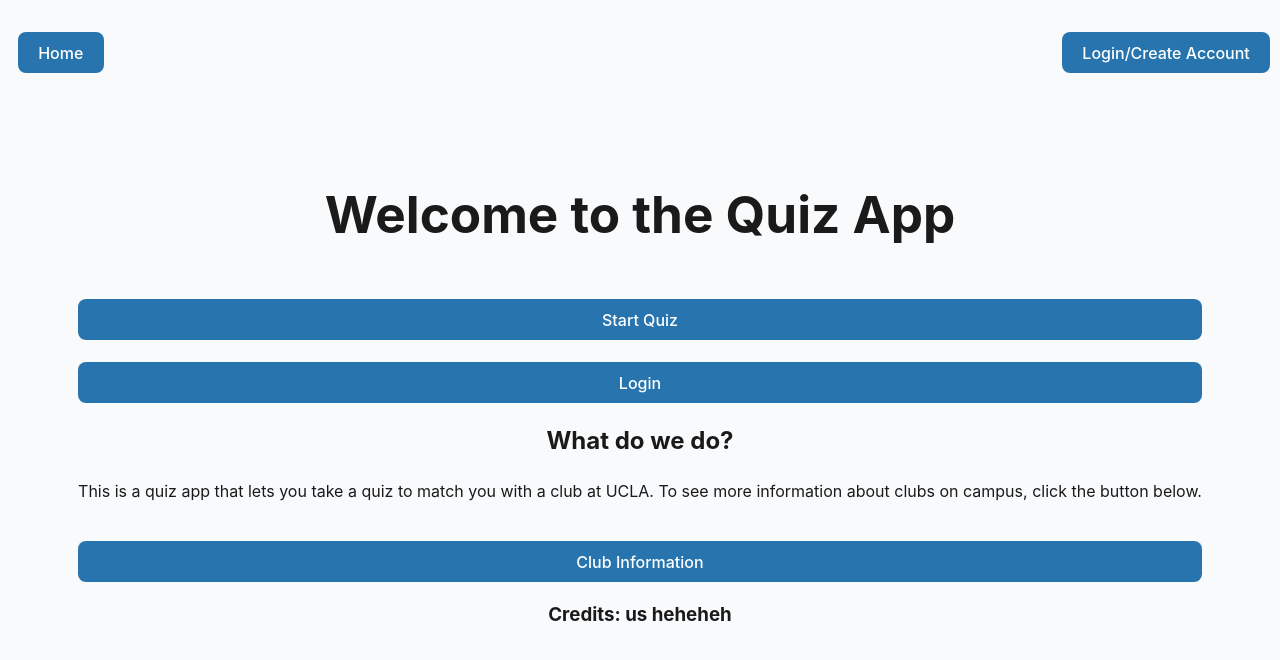
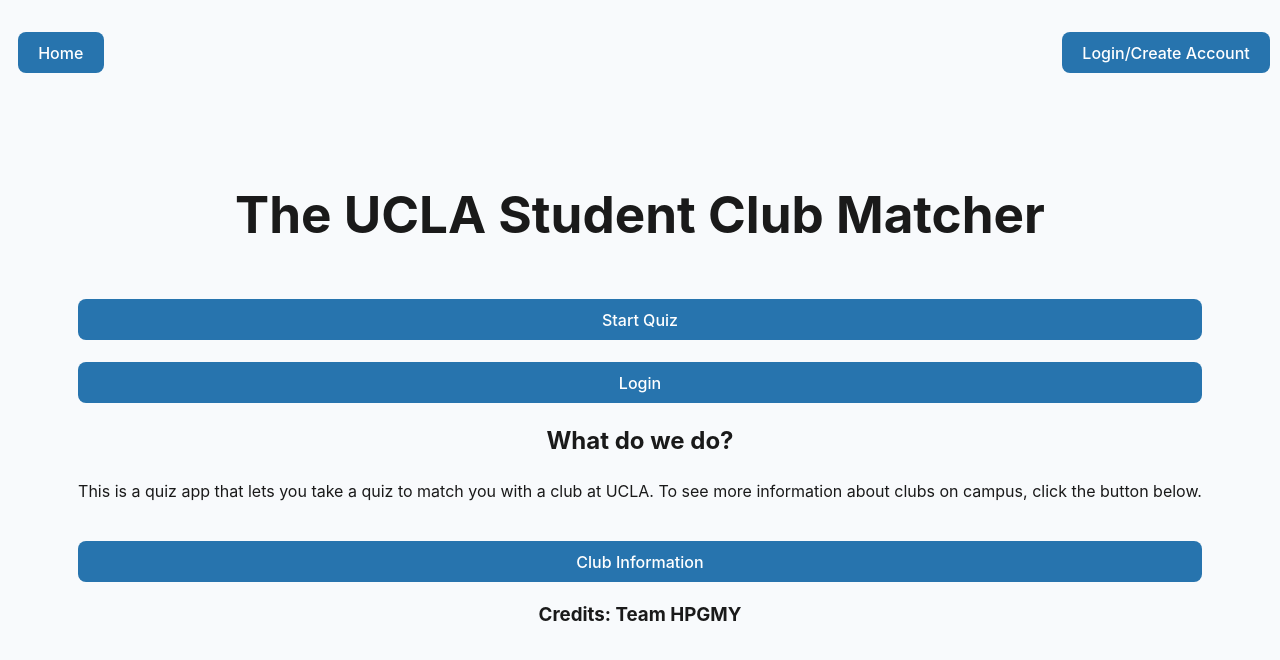
Before and after one commit to Zulu05/CS35L_Proj, a React (Vite) app: page / in a window 1280 px wide. Shown: the top 660 px of the page. Built offline with nearby package versions, Linux system fonts and the light colour scheme.

Commit message:
Update home page headers

```diff
--- a/src/components/Pages/homePage.tsx
+++ b/src/components/Pages/homePage.tsx
@@ -15,7 +15,7 @@ const navigate = useNavigate();
 
   return (
     <div className="Homepage">
-      <h1>Welcome to the Quiz App</h1>
+      <h1>The UCLA Student Club Matcher</h1>
 
       <button
         onClick={() => {
@@ -56,7 +56,7 @@ const navigate = useNavigate();
         below.
       </p>
       <button onClick={() => navigate('/clubInfo')}>Club Information</button>
-      <h3>Credits: us heheheh</h3>
+      <h3>Credits: Team HPGMY</h3>
     </div>
   );
 }
```
